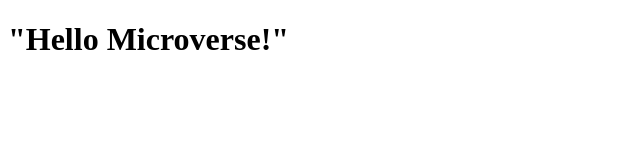
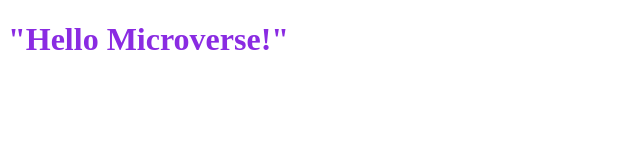
Before and after one commit to d4nQw3rty/Hello-Microverse-, a website: page index.html in a window 1280 px wide. Shown: the whole page, without its empty margins (0-640 px from the left). Drawn offline with Linux system fonts and the light colour scheme.

Commit message:
Update index.html
*update to accept class title

```diff
--- a/index.html
+++ b/index.html
@@ -8,6 +8,6 @@
     <title>Document</title>
 </head>
 <body>
-    <h1 .class="title">"Hello Microverse!"</h1>
+  <h1 class="title">"Hello Microverse!"</h1>
 </body>
 </html>
```
